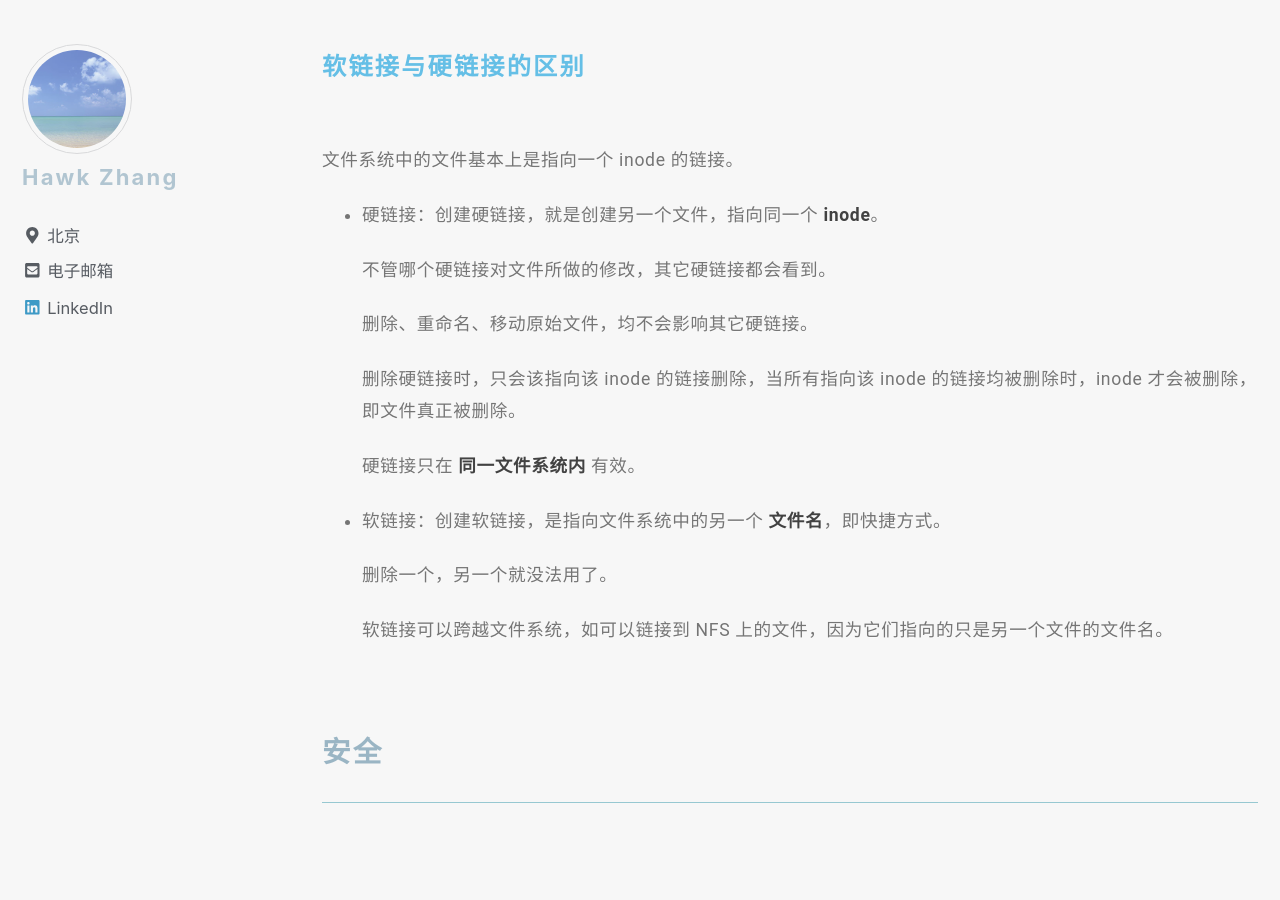
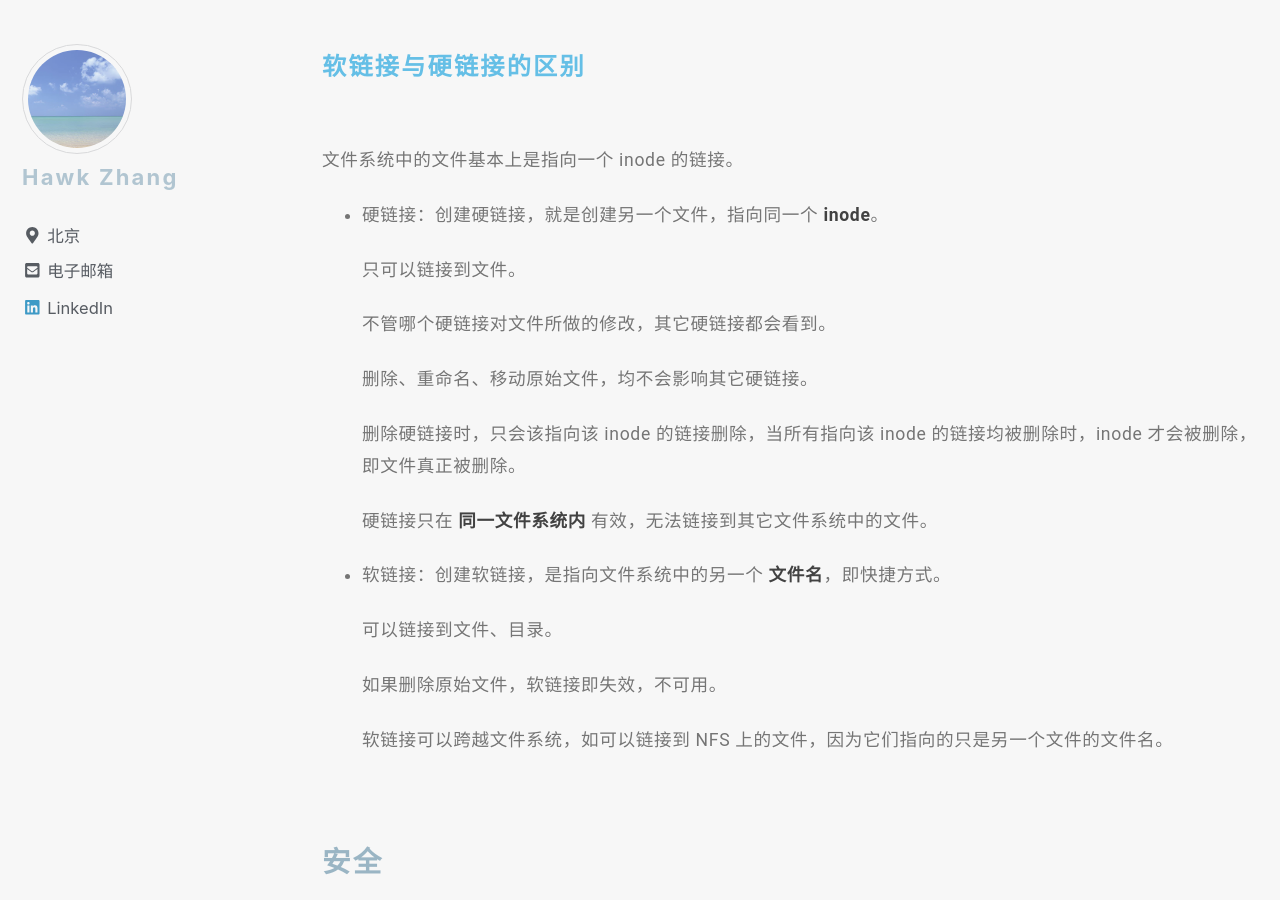
Before and after one commit to narru888/linotes_note, a Jekyll site: the page built from _posts/devop/2017-05-01-interview.md, in a window 1280 px wide and 900 px high, scrolled down 6217 px. Built offline with Jekyll 4.4.1, drawn with Linux system fonts in a browser that asks for light colours; nearby versions of some CDN libraries; a script that is not in the unit is left out.

Commit message:
update on 2018-12-07 20:17:01 CST

```diff
--- a/_posts/devop/2017-05-01-interview.md
+++ b/_posts/devop/2017-05-01-interview.md
@@ -217,17 +217,21 @@ $ sudo ls -lR /var/log/ | grep "^-" | wc -l
 
 * 硬链接：创建硬链接，就是创建另一个文件，指向同一个 **inode**。
 
+	只可以链接到文件。
+
 	不管哪个硬链接对文件所做的修改，其它硬链接都会看到。
 
 	删除、重命名、移动原始文件，均不会影响其它硬链接。
 
 	删除硬链接时，只会该指向该 inode 的链接删除，当所有指向该 inode 的链接均被删除时，inode 才会被删除，即文件真正被删除。
 
-	硬链接只在 **同一文件系统内** 有效。
+	硬链接只在 **同一文件系统内** 有效，无法链接到其它文件系统中的文件。
 
 * 软链接：创建软链接，是指向文件系统中的另一个 **文件名**，即快捷方式。
 
-	删除一个，另一个就没法用了。
+	可以链接到文件、目录。
+
+	如果删除原始文件，软链接即失效，不可用。
 
 	软链接可以跨越文件系统，如可以链接到 NFS 上的文件，因为它们指向的只是另一个文件的文件名。
 
```
